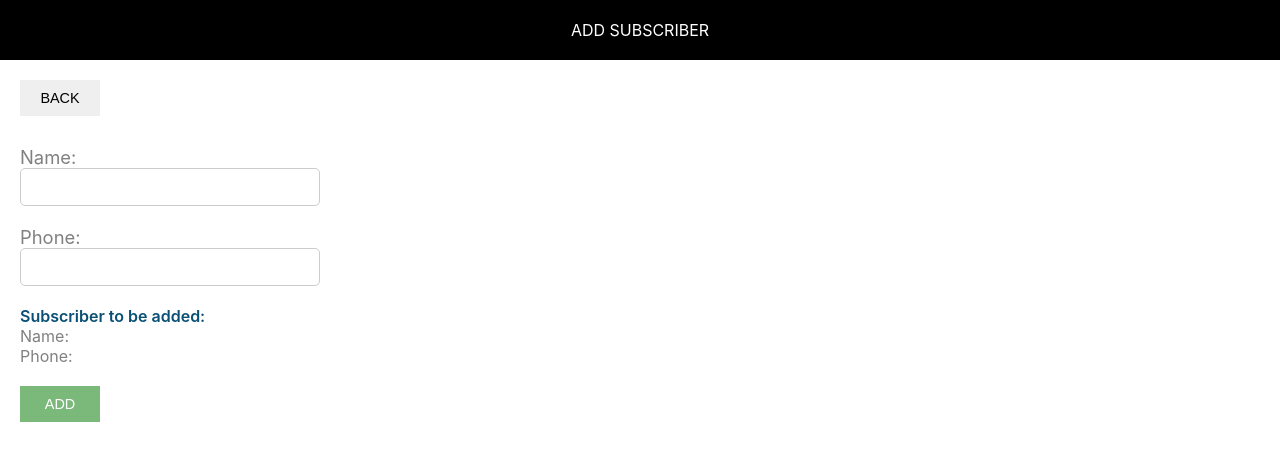
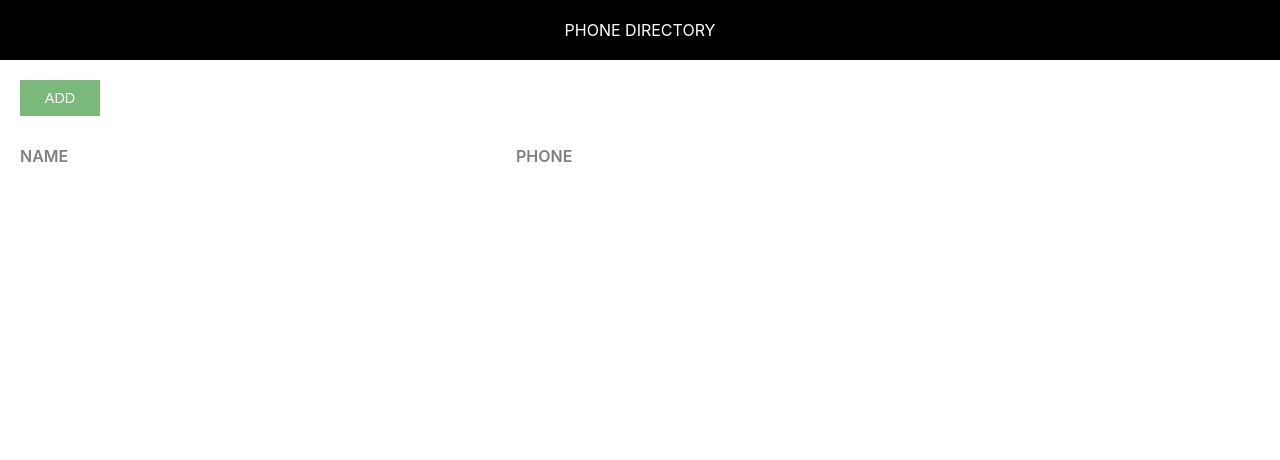
Before and after one commit to manigoyal99/phone-directory, a React (Create React App) app: page / in a window 1280 px wide. Shown: the top 460 px of the page. Built offline with nearby package versions, Linux system fonts and the light colour scheme.

Commit message:
State: Added state in ‘AddSubscriber’ and ‘App’ components

```diff
--- a/src/AddSubscriber.js
+++ b/src/AddSubscriber.js
@@ -3,7 +3,24 @@ import React, { Component } from 'react';
  import './AddSubscriber.css';
 
  class AddSusbscriber extends Component {
+
+    constructor() {
+        super();
+        this.state = {
+            id: 0,
+            name: '',
+            phone: ''
+        }
+    }
+
+    inputChangedHandler = (e) => {
+        const state = this.state;
+        state[e.target.name] = e.target.value;
+        this.setState(state);
+    }
+
      render() {
+        const {name, phone} = this.state;
          return (
              <div>
                  <Header heading="Add Subscriber" />
@@ -12,14 +29,14 @@ import React, { Component } from 'react';
 
                      <form className="subscriber-form">
                          <label htmlFor="name" className="label-control">Name: </label><br/>
-                         <input id="name" type="text" className="input-control" name="name"/><br/><br/>
+                         <input id="name" type="text" className="input-control" name="name" onChange={this.inputChangedHandler}/><br/><br/>
                          <label htmlFor="phone" className="label-control">Phone: </label><br/>
-                         <input id="phone" type="text" className="input-control" name="phone"/><br/><br/>
+                         <input id="phone" type="text" className="input-control" name="phone" onChange={this.inputChangedHandler}/><br/><br/>
 
                          <div className="subscriber-info-container">
                              <span className="subscriber-to-add-heading">Subscriber to be added: </span><br/>
-                             <span className="subscriber-info">Name: </span><br/>
-                             <span className="subscriber-info">Phone: </span><br/>
+                             <span className="subscriber-info">Name: {name}</span><br/>
+                             <span className="subscriber-info">Phone: {phone}</span><br/>
                          </div>
 
                          <button type="submit" className="custom-btn add-btn">Add</button>
--- a/src/App.js
+++ b/src/App.js
@@ -1,20 +1,14 @@
-import React from 'react';
+import React, {Component} from 'react';
 import Header from './Header.js';
 import './App.css';
-function App() {
-
-    let subscribers = [
-      {
-        id: 1,
-        name: "Shilpa Bhat",
-        phone: "8888888888"
-      },
-      {
-        id: 2,
-        name: "Srishti Gupta",
-        phone: "9999999999"
-      }
-    ];
+class App extends Component {
+  constructor() {
+    super();
+    this.state = {
+      subscribersListToShow: []
+    }
+  }
+  render(){
 
   return (
     <div>
@@ -27,7 +21,7 @@ function App() {
              <span className="grid-item phone-heading">Phone</span>
              </div>
              {
-             subscribers.map(sub => {
+            this.state.subscribersListToShow.map(sub => {
                return <div key={sub.id} className="grid-container">
                  <span className="grid-item">{sub.name}</span>
                  <span className="grid-item">{sub.phone}</span>
@@ -40,6 +34,7 @@ function App() {
          </div>
     </div>
   );
-}
+   }
+  }
 
 export default App;
--- a/src/index.js
+++ b/src/index.js
@@ -6,7 +6,7 @@ import * as serviceWorker from './serviceWorker';
 import AddSusbscriber from './AddSubscriber';
  import './common/common.css';
 
- ReactDOM.render(<AddSusbscriber />, document.getElementById('root'));
+ ReactDOM.render(<App />, document.getElementById('root'));
 
 // If you want your app to work offline and load faster, you can change
 // unregister() to register() below. Note this comes with some pitfalls.
```
